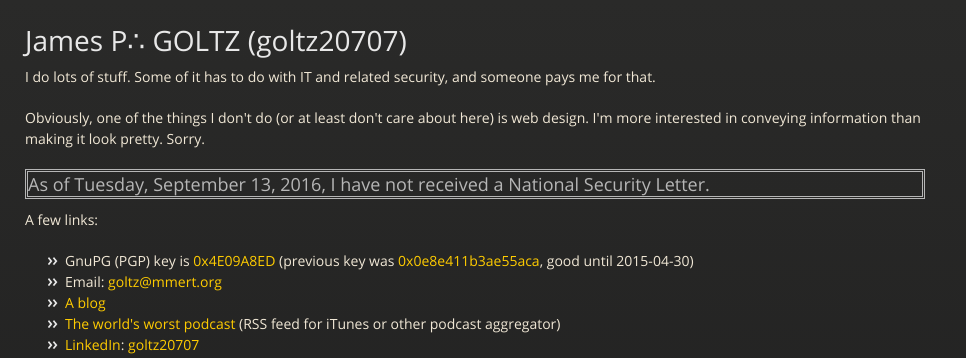
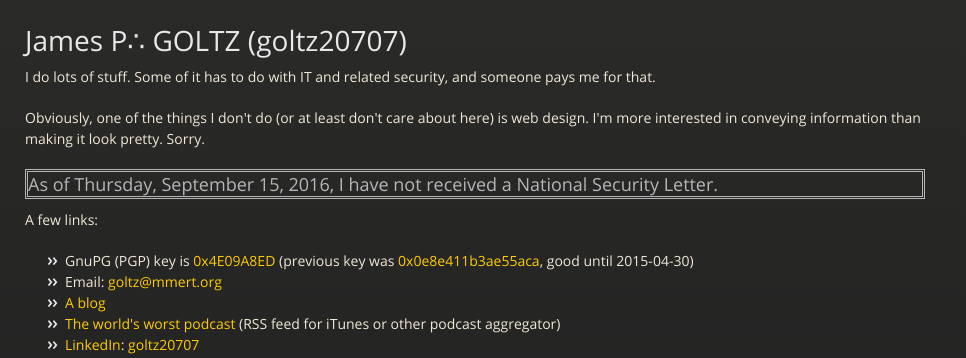
Before and after one commit to goltz20707/goltz20707.github.io, a Jekyll site: the page built from index.html, in a window 1280 px wide. Shown: the top 358 px of the page, without its empty margins (0-966 px from the left). Built offline with Jekyll 4.4.1, drawn with Linux system fonts in a browser that asks for light colours.

Commit message:
Update nsl.html

```diff
--- a/_includes/nsl.html
+++ b/_includes/nsl.html
@@ -3,6 +3,6 @@ date '+%A, %B %e, %Y,'
  -->
 <h3 style="border: double">As of
 
-Tuesday, September 13, 2016,
+Thursday, September 15, 2016,
 
 I have not received a National Security Letter.</h3>
```
